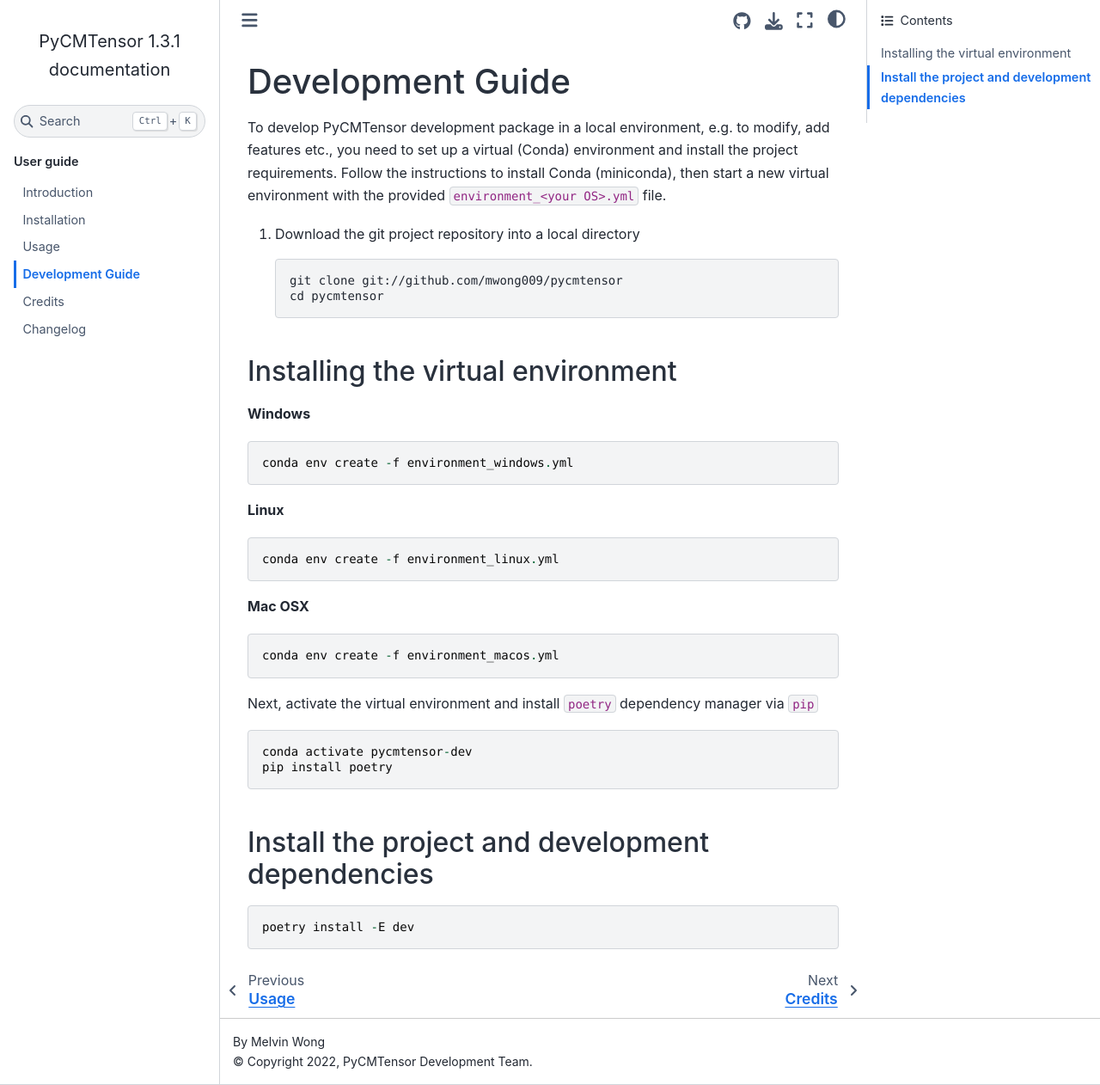
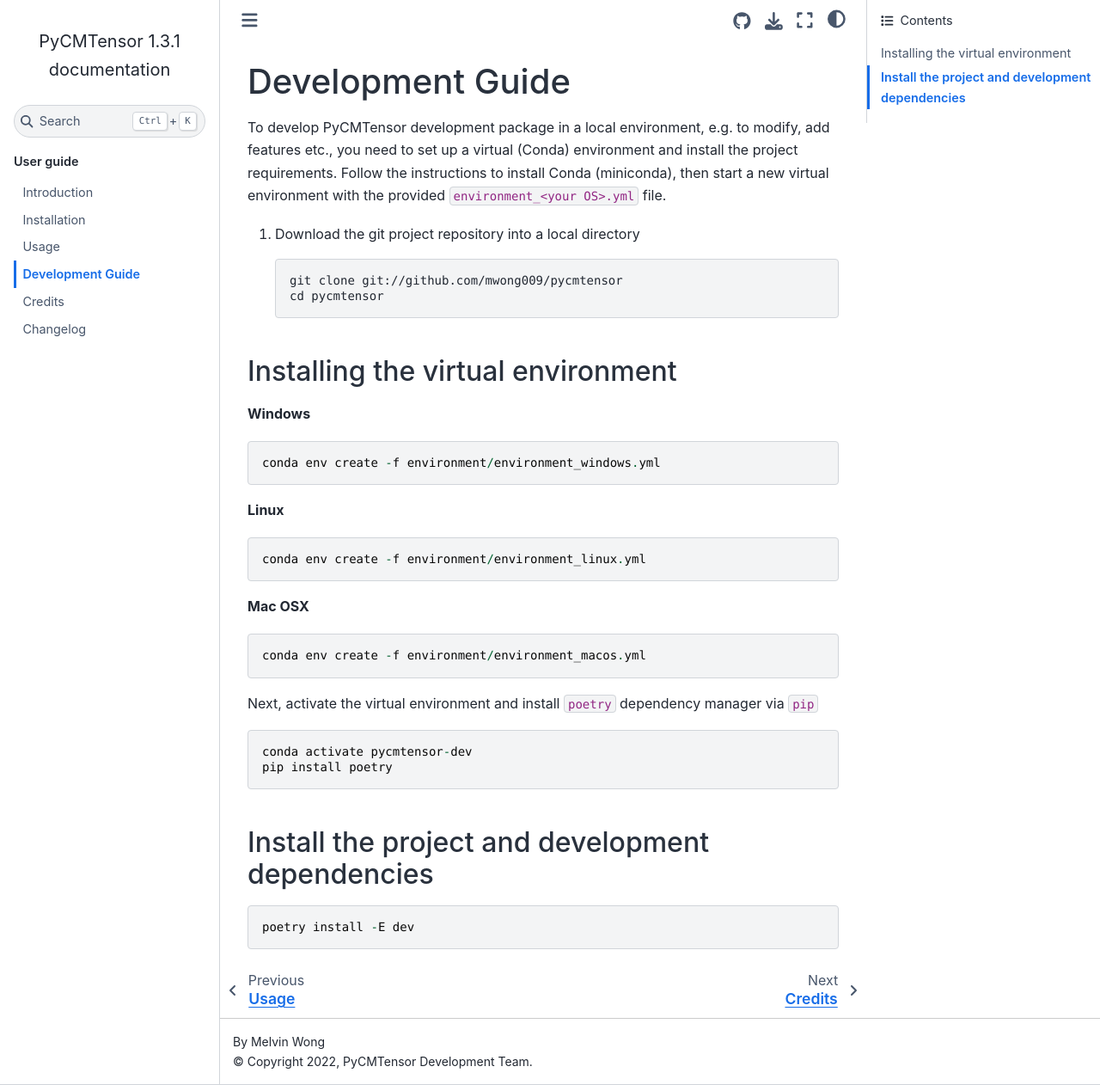
Before and after one commit to mwong009/pycmtensor, a Sphinx documentation site: the page built from docs/development.md, in a window 1280 px wide and 1262 px high. Shown: the whole window at 86% size. Built offline with Sphinx 7.4.7 and the Sphinx Book theme 1.1.4, drawn with Linux system fonts in a browser that asks for light colours; pages that are not in the unit, such as notebooks, are missing from menus.

Commit message:
build: moved conda environment files to `environment/` folder

````diff
--- a/docs/development.md
+++ b/docs/development.md
@@ -13,19 +13,19 @@
 **Windows**
 
 ```
-conda env create -f environment_windows.yml
+conda env create -f environment/environment_windows.yml
 ```
 
 **Linux**
 
 ```
-conda env create -f environment_linux.yml
+conda env create -f environment/environment_linux.yml
 ```
 
 **Mac OSX**
 
 ```
-conda env create -f environment_macos.yml
+conda env create -f environment/environment_macos.yml
 ```
 
 Next, activate the virtual environment and install ``poetry`` dependency manager via ``pip``
````
Also changed, not shown: README.md (+3 -3 lines), 6 other files.
